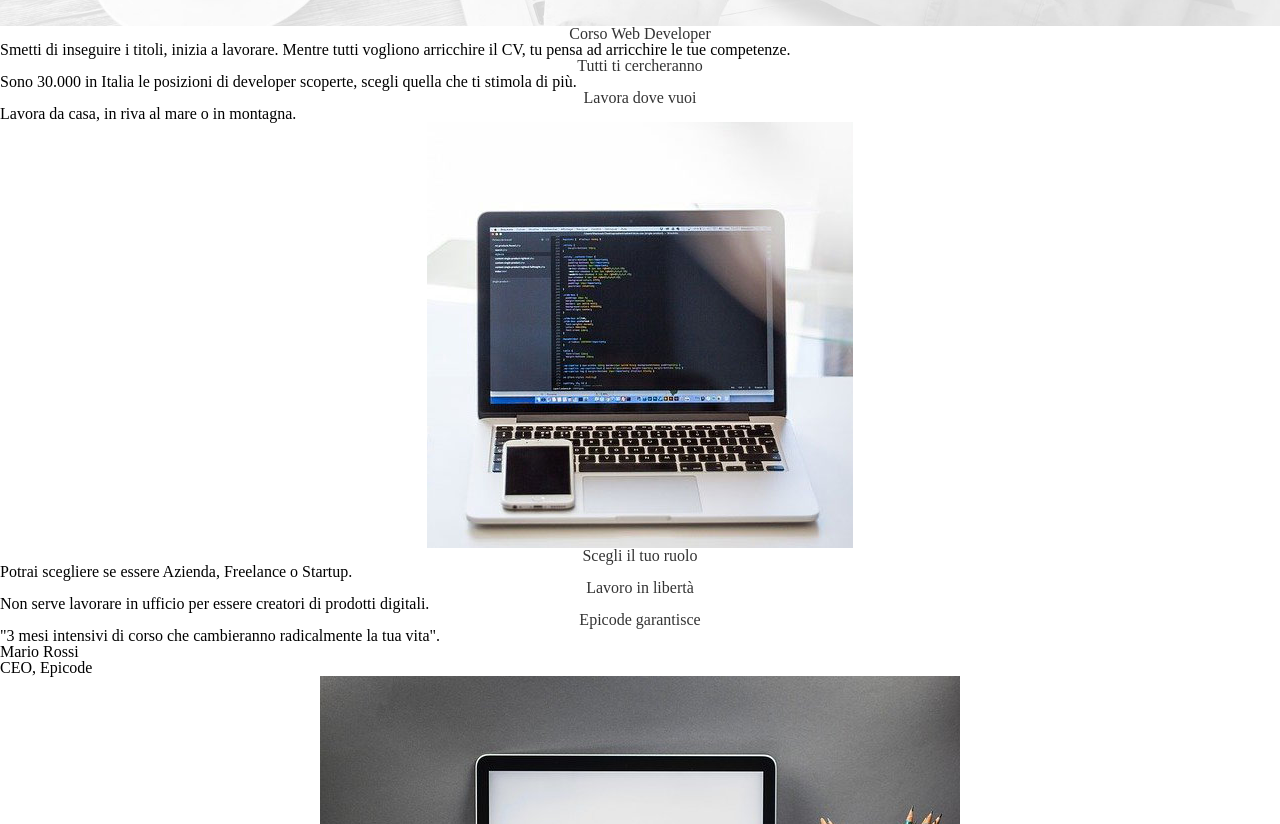
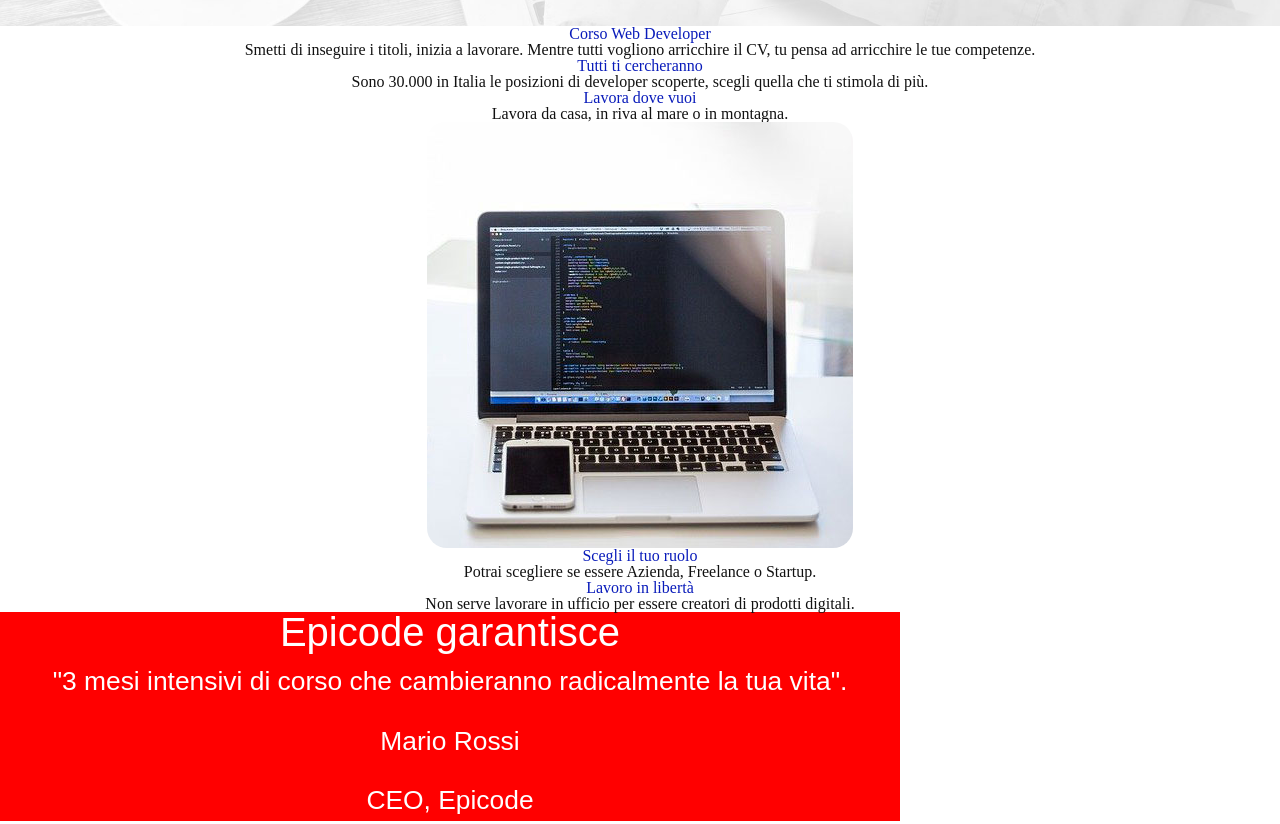
Before and after one commit to salvatoreamplo-creator/w1d5, a plain HTML site: page index.html in a window 1280 px wide. Shown: the part 374-1198 px from the top of the page. Drawn offline with Linux system fonts and the light colour scheme.

Commit message:
AAAAAAAAAAAAAAA

```diff
--- a/css/style.css
+++ b/css/style.css
@@ -4,6 +4,10 @@ body img {
   display: block;
   margin-left: auto;
   margin-right: auto;
+}
+
+main section img:first-of-type {
+  border-radius: 20px;
 }
 header {
   background: url("../images/banner.jpg") center center/cover no-repeat,
@@ -22,10 +26,52 @@ header {
 header a {
   border-bottom: orangered dashed 1px;
 }
+
 h1 {
-  color: #333;
-  font-family: "Helvetica Neue", Helvetica, Arial, sans-serif;
+  color: #091bba;
+  font: open sans;
   font-size: 2.5em;
   margin-bottom: 10px;
   text-align: center;
 }
+p {
+  color: #111111;
+  font-family: "monserrat", sans-serif;
+  font-size: 1.65em;
+  line-height: 1.5;
+  margin-bottom: 20px;
+  text-align: center;
+}
+div {
+  margin: 50px auto;
+  padding: 0 20px;
+  max-width: 900px;
+  text-align: center;
+  background-color: red;
+}
+div h1 {
+  color: white;
+  font-family: "monserrat", sans-serif;
+  font-size: 2.5em;
+  margin-bottom: 10px;
+  text-align: center;
+}
+div p {
+  color: white;
+  font-family: "monserrat", sans-serif;
+  font-size: 1.65em;
+  line-height: 1.5;
+  margin-bottom: 20px;
+  text-align: center;
+}
+a img {
+  border-radius: 303px;
+}
+
+footer {
+  margin: 50px auto;
+  padding: 0 20px;
+  max-width: 900px;
+  text-align: center;
+  background-color: #c8e7f0;
+}
--- a/index.html
+++ b/index.html
@@ -5,6 +5,7 @@
     <meta name="viewport" content="width=device-width, initial-scale=1.0" />
     <title>corso web development</title>
     <link rel="stylesheet" href="./css/style.css" />
+
     <link rel="stylesheet" href="./css/reset.css" />
     <link
       rel="icon"
@@ -37,7 +38,7 @@
         </p>
         <h1>Lavora dove vuoi</h1>
         <p>Lavora da casa, in riva al mare o in montagna.</p>
-        <img src="./images/notebook.jpg" alt="developer" />
+        <a><img src="./images/notebook.jpg" alt="developer" /></a>
         <h1>Scegli il tuo ruolo</h1>
         <p>Potrai scegliere se essere Azienda, Freelance o Startup.</p>
         <h1>Lavoro in libertà</h1>
@@ -46,12 +47,17 @@
           digitali.
         </p>
       </section>
-      <h1>Epicode garantisce</h1>
-      <h2>
-        "3 mesi intensivi di corso che cambieranno radicalmente la tua vita".
-      </h2>
-      <p>Mario Rossi</p>
-      <p>CEO, Epicode</p>
+      <div>
+        <h1>Epicode garantisce</h1>
+        <h2>
+          <p>
+            "3 mesi intensivi di corso che cambieranno radicalmente la tua
+            vita".
+          </p>
+        </h2>
+        <p>Mario Rossi</p>
+        <p>CEO, Epicode</p>
+      </div>
 
       <section>
         <img src="./images/foto1.jpg" />
```
